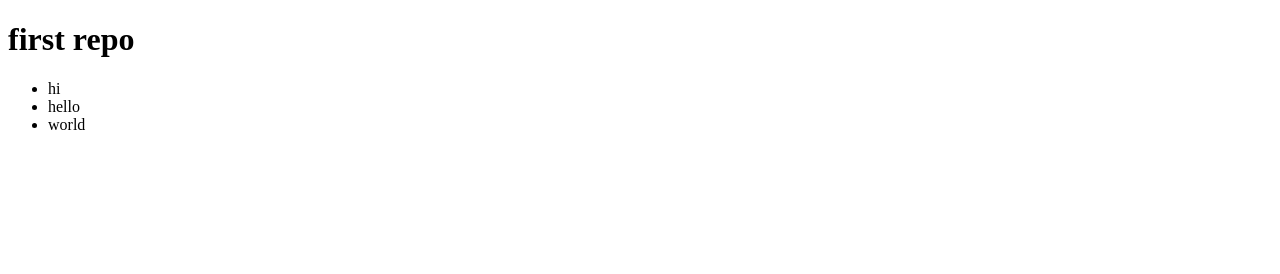
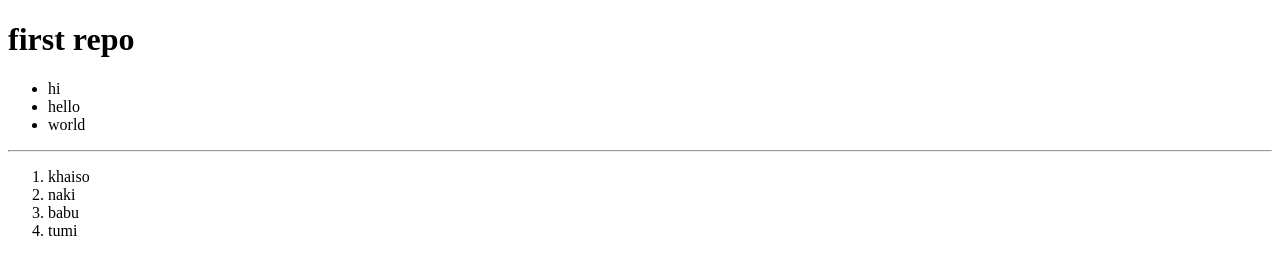
Before and after one commit to mahdimortuza/second-repo, a plain HTML site: page index.html in a window 1280 px wide. Drawn offline with Linux system fonts and the light colour scheme.

Commit message:
first commit

```diff
--- a/index.html
+++ b/index.html
@@ -13,5 +13,13 @@
         <li>hello</li>
         <li>world</li>
     </ul>
+    <hr>
+
+    <ol>
+        <li>khaiso</li>
+        <li>naki</li>
+        <li>babu</li>
+        <li>tumi</li>
+    </ol>
 
 </html>
```
